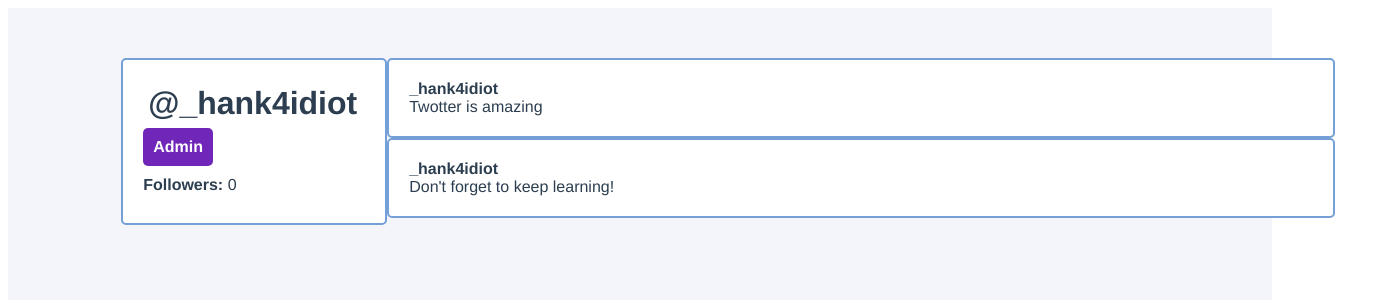
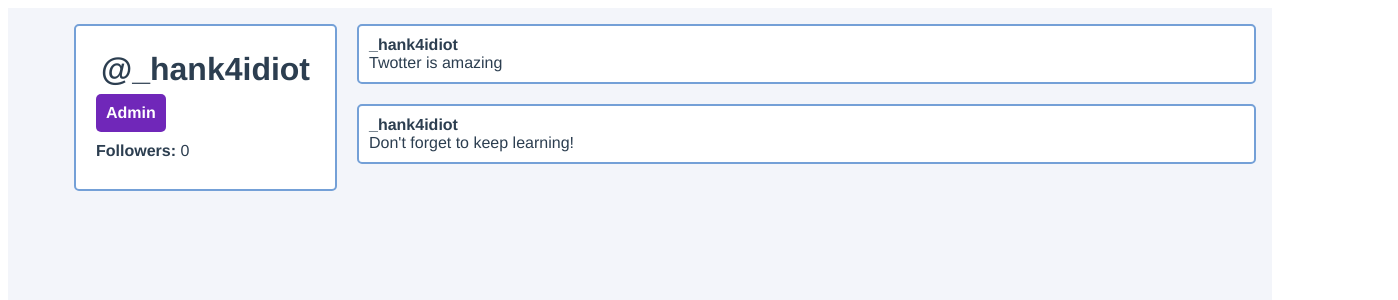
Before and after one commit to gioviopantat/twotter-tutorial, a Vue app: page / in a window 1280 px wide. Shown: the top 300 px of the page, 1398 px wide, since content can reach past the window. Built offline with nearby package versions, Linux system fonts and the light colour scheme.

Commit message:
favorite() not working

```diff
--- a/src/components/TwootItem.vue
+++ b/src/components/TwootItem.vue
@@ -1,5 +1,5 @@
 <template>
-    <div class="twoot-item">
+    <div class="twoot-item" @click="favoriteTwoot(twoot.id)">
         <div class="user-profile__twoot">
             <div class="twoot-item__user">
                 {{ username }}
@@ -24,19 +24,28 @@ export default {
             required: true
         }
     },
+    method: {
+        favoriteTwoot(id) {
+            this.$emit('favorite', id)
+        }
+    }
 
 };
 </script>
 
 <style>
 .twoot-item {
-    padding: 20px;
+    padding: 10px;
     background-color: white;
     border-radius: 5px;
     border: 2px solid #74a0d7;
     box-sizing: border-box;
     cursor: pointer;
     transition: all 0.25s ease;
+    max-width: 1000px;
+    height: auto;
+    margin-bottom: 20px;
+    margin-left: 20px;
 }
 
 .twoot-item:hover {
--- a/src/components/UserProfile.vue
+++ b/src/components/UserProfile.vue
@@ -10,7 +10,7 @@
             </div>
         </div>
         <div class="user-profile__twoots-wrapper">
-            <TwootItem v-for="twoot in user.twoots" :key="twoot.id" :username="user.username" :twoot="twoot" />
+            <TwootItem v-for="twoot in user.twoots" :key="twoot.id" :username="user.username" :twoot="twoot" @favorite='toggleFavorite'/>
         </div>
     </div>
 </template>
@@ -59,6 +59,9 @@ export default {
     },
     unfollowUser() {
       this.followers--
+    },
+    toggleFavorite(id) {
+      console.log(`Favorited Tweet #${id}`)
     }
   },
   mounted() {
@@ -72,12 +75,12 @@ export default {
 .user-profile {
   display: grid;
   grid-template-columns: 1fr 3fr;
-  width: 100%;
-  padding: 50px 5%;
+  max-width:100%;
+  padding: 1em ;
 }
 
 .user-profile__twoots_wrapper {
-    padding: 15px;
+    padding: 115px;
 }
 
 .user-profile__user-panel {
```
